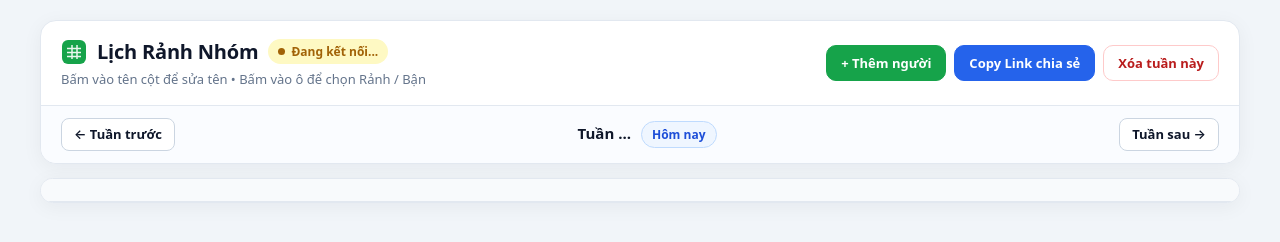
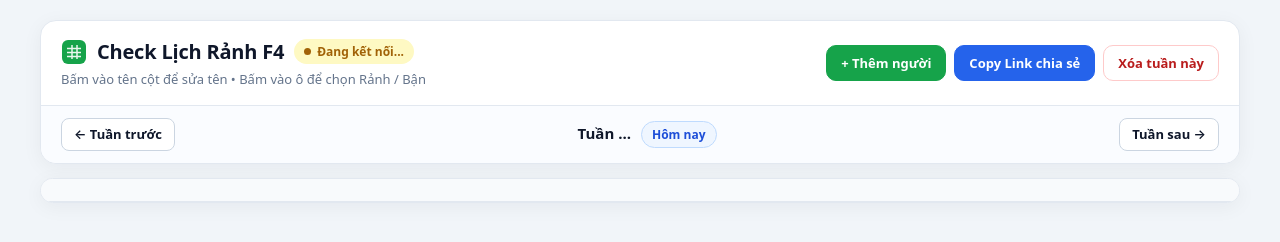
Before and after one commit to MikeDuckFast/CheckList, a plain HTML site: page index.html in a window 1280 px wide. Drawn offline with Linux system fonts and the light colour scheme; no server answers.

Commit message:
Update 3 index.html

```diff
--- a/index.html
+++ b/index.html
@@ -4,7 +4,7 @@
 <meta charset="utf-8">
 <meta name="viewport" content="width=device-width, initial-scale=1, viewport-fit=cover">
 <meta name="color-scheme" content="light">
-<title>Check Lịch Rảnh F4</title>
+<title>Check Lịch</title>
 <link rel="stylesheet" href="style.css">
 </head>
 <body>
@@ -20,7 +20,7 @@
               <rect x="1" y="1" width="24" height="24" rx="6" fill="#16a34a"/>
               <path d="M6 9.5h14M6 13.5h14M6 17.5h14M11 6v14M16 6v14" stroke="#fff" stroke-width="1.5" fill="none" opacity=".9"/>
             </svg>
-            Lịch Rảnh Nhóm
+            Check Lịch Rảnh F4
           </h1>
           <span class="sync-badge syncing" id="syncBadge">
             <span class="sync-dot"></span>
```
